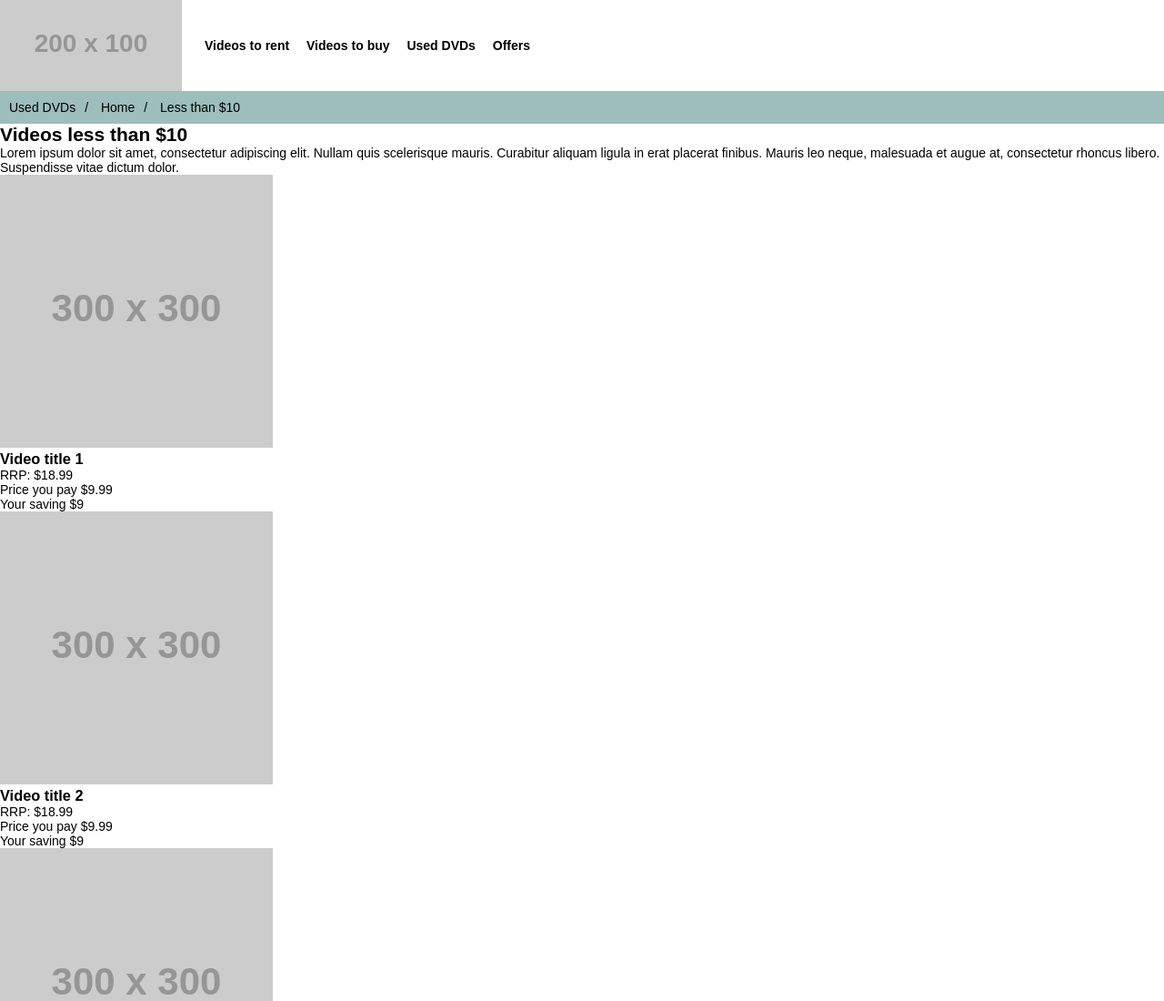
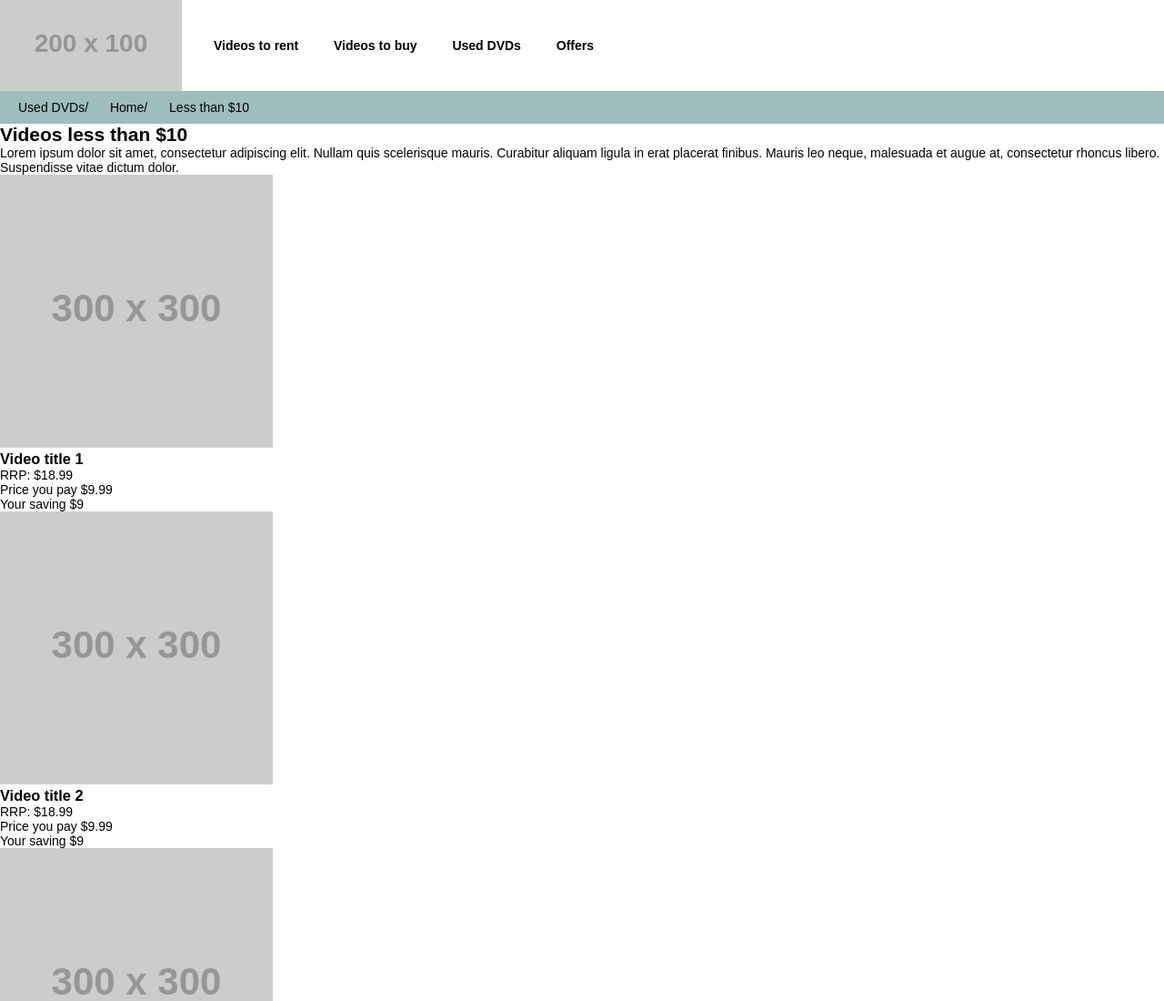
Before and after one commit to robert-arias/Lab-2, a website: page index.html in a window 1280 px wide. Shown: the top 1100 px of the page at 91% size. Drawn offline with nearby package versions, Linux system fonts and the light colour scheme; files that its build step writes are made by us from their sources; placeholder pictures from the web are drawn by us.

Commit message:
navs, logo and header desktop

```diff
--- a/scss/layout/_navigation.scss
+++ b/scss/layout/_navigation.scss
@@ -11,7 +11,7 @@
     &__item {
         display: inline-block;
         margin-right: 15px;
-        padding: 10px 0;
+        padding: 10px 10px;
         &:last-child {
             margin-right: 0;
         }
@@ -20,7 +20,6 @@
         }
         .nav--subnav &:not(:last-child)::after {
             content: "/";
-            padding: 0 10px;
         }
     }
     &__link {
```
